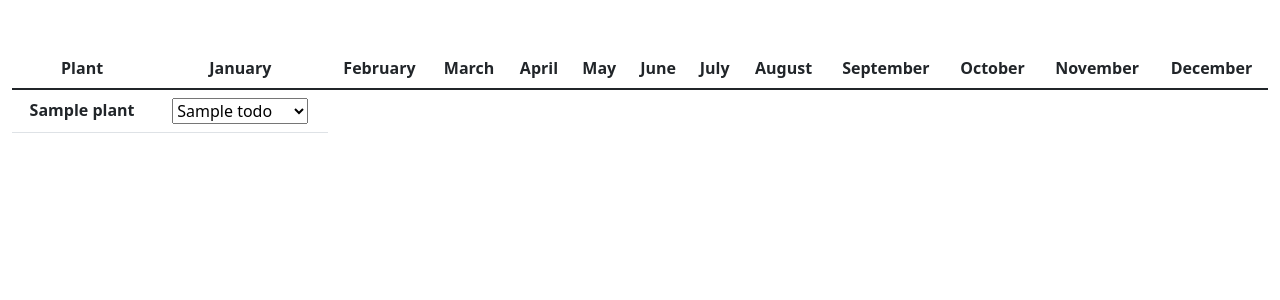
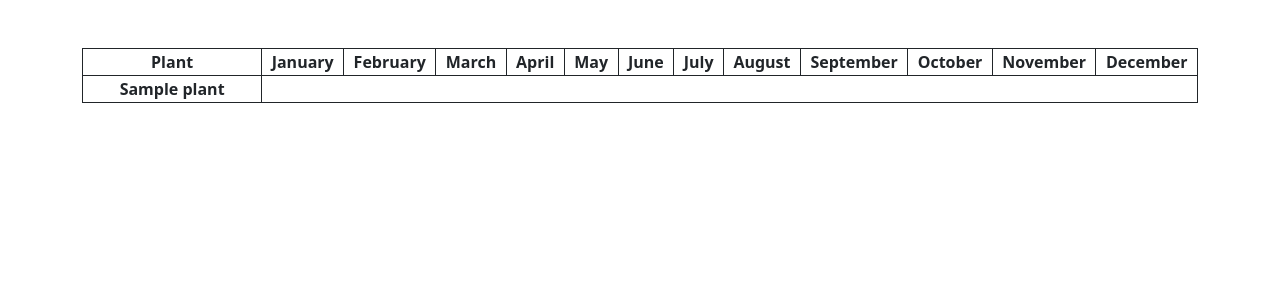
Before and after one commit to perugi/plannter, a Flask app: template templates/index.html in a window 1280 px wide. Shown: the part 76-376 px from the top of the page. Run offline with Flask 2, Linux system fonts and the light colour scheme; the template is opened without the code that fills it: most values are stand-ins (such as "Sample title", 1, 10 or a date in 2020); lists and menus that the app fills with data are empty; some libraries are stand-ins or nearby versions.

Commit message:
Add first version of plant table (default plants only).

```diff
--- a/static/styles.css
+++ b/static/styles.css
@@ -1,23 +1,65 @@
 /* Size for brand */
-nav .navbar-brand
-{
+nav .navbar-brand {
     font-size: xx-large;
 }
 
 /* Colors for brand */
-nav .navbar-brand .blue
-{
+nav .navbar-brand .blue {
     color: #537fbe;
 }
-nav .navbar-brand .red
-{
+
+nav .navbar-brand .red {
     color: #ea433b;
 }
-nav .navbar-brand .yellow
-{
+
+nav .navbar-brand .yellow {
     color: #f5b82e;
 }
-nav .navbar-brand .green
-{
+
+nav .navbar-brand .green {
     color: #2e944b;
 }
+
+/* Colors for plants tables */
+.nowork {
+    background-color: rgb(200, 200, 200);
+}
+
+.sowing {
+    background-color: lightgreen;
+}
+
+.seedling {
+    background-color: green;
+}
+
+.transplanting {
+    background-color: black;
+}
+
+.growth {
+    background-color: rgb(100, 100, 100);
+}
+
+.harvest {
+    background-color: orange;
+}
+
+.plants {
+    width: 100%;
+    border: 1px solid;
+}
+
+.plants_row {
+    border: 1px solid;
+}
+
+.plants_data {
+    width: 2.5%;
+    border: 1px solid;
+}
+
+.plants_name {
+    width: 10%;
+    border: 1px solid;
+}
--- a/templates/index.html
+++ b/templates/index.html
@@ -5,45 +5,47 @@ Home
 {% endblock %}
 
 {% block main %}
-<table class="table">
+<div class="container">
+    <table class="plants">
         <thead>
-        <tr>
-            <th scope="col">Plant</th>
-            <th scope="col" colspan="3">January</th>
-            <th scope="col" colspan="3">February</th>
-            <th scope="col" colspan="3">March</th>
-            <th scope="col" colspan="3">April</th>
-            <th scope="col" colspan="3">May</th>
-            <th scope="col" colspan="3">June</th>
-            <th scope="col" colspan="3">July</th>
-            <th scope="col" colspan="3">August</th>
-            <th scope="col" colspan="3">September</th>
-            <th scope="col" colspan="3">October</th>
-            <th scope="col" colspan="3">November</th>
-            <th scope="col" colspan="3">December</th>
+            <tr class="plants_row">
+                <th class="plants_name" scope="col">Plant</th>
+                <th class="plants_data" scope="col" colspan="3">January</th>
+                <th class="plants_data" scope="col" colspan="3">February</th>
+                <th class="plants_data" scope="col" colspan="3">March</th>
+                <th class="plants_data" scope="col" colspan="3">April</th>
+                <th class="plants_data" scope="col" colspan="3">May</th>
+                <th class="plants_data" scope="col" colspan="3">June</th>
+                <th class="plants_data" scope="col" colspan="3">July</th>
+                <th class="plants_data" scope="col" colspan="3">August</th>
+                <th class="plants_data" scope="col" colspan="3">September</th>
+                <th class="plants_data" scope="col" colspan="3">October</th>
+                <th class="plants_data" scope="col" colspan="3">November</th>
+                <th class="plants_data" scope="col" colspan="3">December</th>
             </tr>
         </thead>
         <tbody>
             {% for plant in plants %}
 
-        <tr>
-            <th scope="row">{{ plant.name }}</th>
+            <tr class="plants_row">
+                <th class="plants_name" scope="row">{{ plant.name }}</th>
 
-            <!-- TODO: color instead of displaying the text
-            TODO: the index field should not be editable, move editing logic to planner.
-            TODO: withing planner, default is not editable, select is unlocked when user an option. -->
                 {% for todo in plant.todos %}
-            <td>
-                <select>
-                    <option selected>{{ plant.todos[todo] }}</option>
-                    <option disabled>──────────</option>
-                    <option value="None">None</option>
-                    <option value="S">Sejanje</option>
-                    <option value="Pi">Pikiranje</option>
-                    <option value="R">Rast</option>
-                    <option value="Pr">Pridelek</option>
-                </select>
-            </td>
+
+                {% if plant.todos[todo] == None %}
+                <td class="plants_data nowork"></td>
+                {% elif plant.todos[todo] == 'S' %}
+                <td class="plants_data sowing"></td>
+                {% elif plant.todos[todo] == 'Pi' %}
+                <td class="plants_data seedling"></td>
+                {% elif plant.todos[todo] == 'Pr' %}
+                <td class="plants_data transplanting"></td>
+                {% elif plant.todos[todo] == 'R' %}
+                <td class="plants_data growth"></td>
+                {% elif plant.todos[todo] == 'P' %}
+                <td class="plants_data harvest"></td>
+                {% endif %}
+
                 {% endfor %}
 
             </tr>
@@ -51,4 +53,5 @@ Home
             {% endfor %}
         </tbody>
     </table>
+</div>
 {% endblock %}
```
Lines whose indentation alone changed are shown as unchanged.
